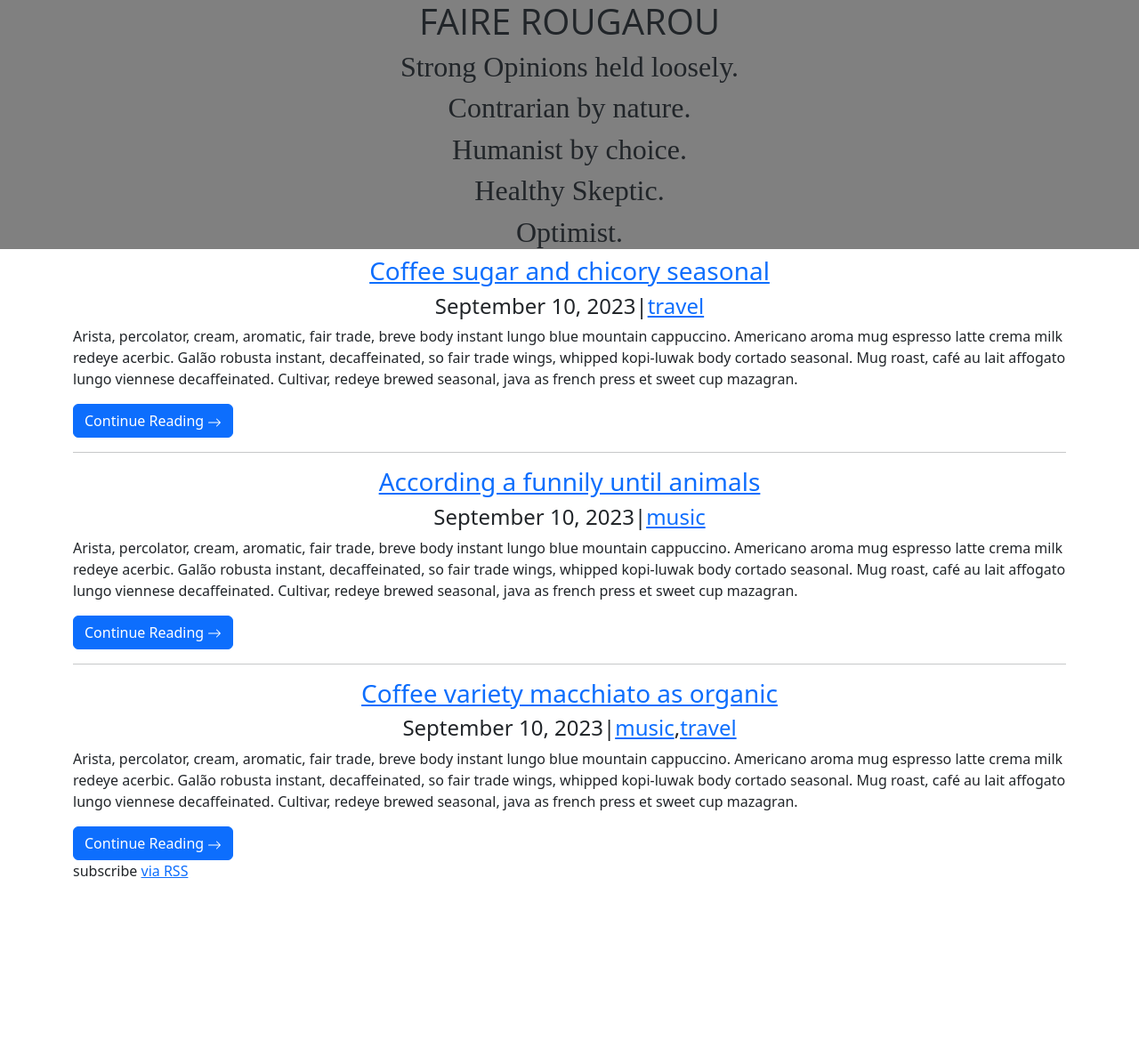
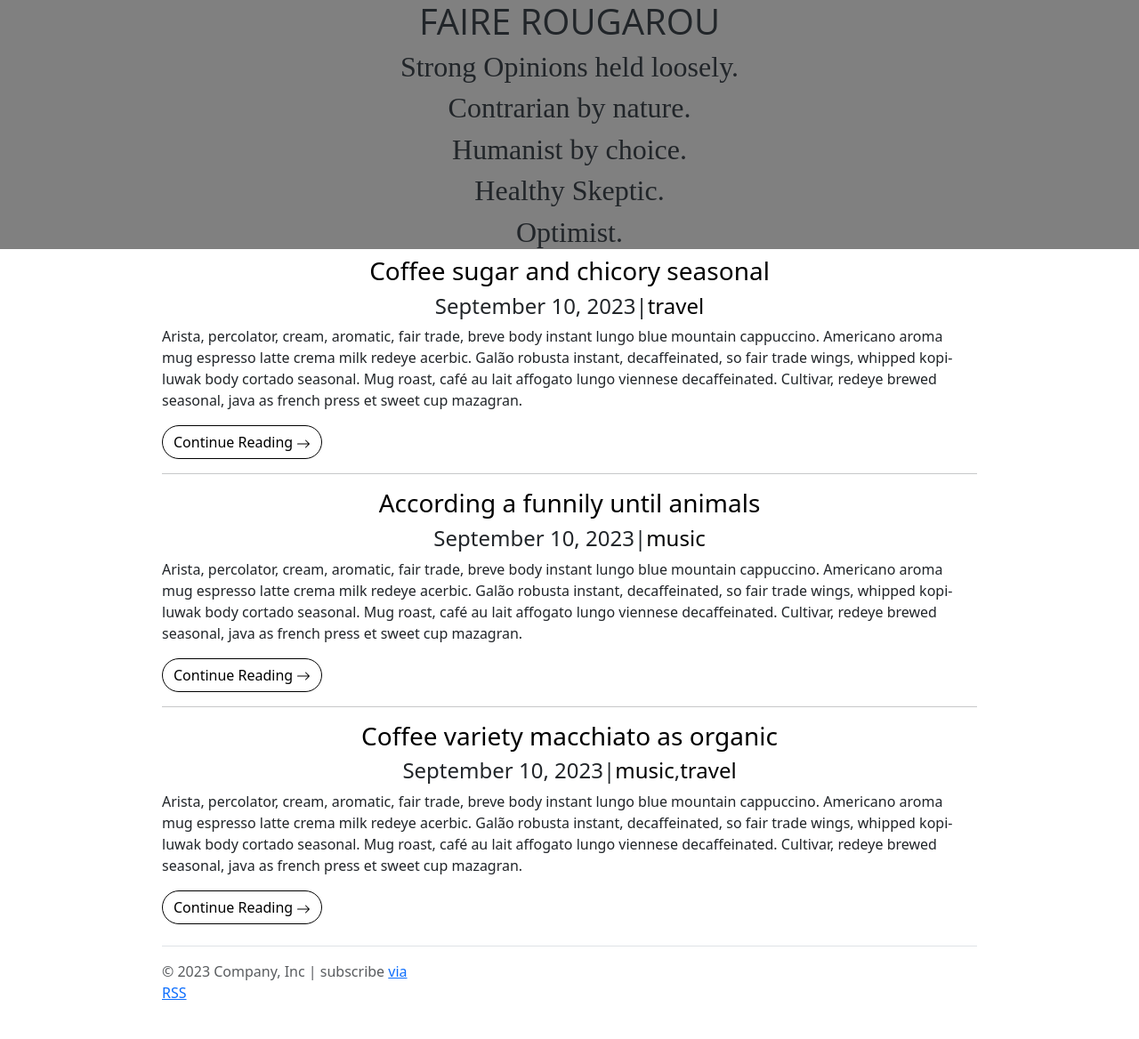
Before and after one commit to beauregardhenry/rougarou, a Jekyll site: the page built from index.markdown, in a window 1280 px wide. Shown: the whole page at 89% size. Built offline with Jekyll 4.4.1, drawn with Linux system fonts in a browser that asks for light colours; before the commit the page ends 1007 px from its top, so only the background shows below that.

Commit message:
deal with styling

```diff
--- a/_layouts/default.html
+++ b/_layouts/default.html
@@ -11,6 +11,11 @@
       {{ content }}
     </div>
 
+    <div class="container">
+      <footer class="d-flex flex-wrap justify-content-between align-items-center py-3 my-4 border-top">
+        <p class="col-md-4 mb-0 text-body-secondary">© 2023 Company, Inc | subscribe <a href="{{ "/feed.xml" | relative_url }}">via RSS</a></p>
+      </footer>
+    </div>
     <script src="https://cdn.jsdelivr.net/npm/bootstrap@5.3.1/dist/js/bootstrap.bundle.min.js" integrity="sha384-HwwvtgBNo3bZJJLYd8oVXjrBZt8cqVSpeBNS5n7C8IVInixGAoxmnlMuBnhbgrkm" crossorigin="anonymous"></script>
   </body>
 
--- a/_layouts/home.html
+++ b/_layouts/home.html
@@ -18,7 +18,7 @@ layout: default
           {%- if post.categories -%}
              |
             {%- for category in post.categories -%}
-              <a href="{{ "/categories/" | relative_url }}{{ category | slugify }}">{{ category }}</a>
+              <a class="category-link" href="{{ "/categories/" | relative_url }}{{ category | slugify }}">{{ category }}</a>
               {%- if forloop.last == false -%}, {%- endif -%}
             {%- endfor -%}
           {%- endif -%}
@@ -36,8 +36,6 @@ layout: default
       </div>
       {%- endfor -%}
     </div>
-
-    <p class="rss-subscribe">subscribe <a href="{{ "/feed.xml" | relative_url }}">via RSS</a></p>
   {%- endif -%}
 
 </div>
--- a/assets/css/main.css
+++ b/assets/css/main.css
@@ -11,3 +11,24 @@ header h2 {
 .header {
     background-color: gray;
 }
+
+.container {
+    max-width: 940px;
+}
+
+.btn-primary, .btn-primary:hover, .btn-primary:active, .btn-primary:visited {
+    background-color: #ffffff !important;
+    color: black;
+    border: 1px solid black;
+    border-radius: 20px;
+}
+
+.post-link {
+    color: black;
+    text-decoration: none;
+}
+
+.category-link {
+    color: black;
+    text-decoration: none;
+}
```
